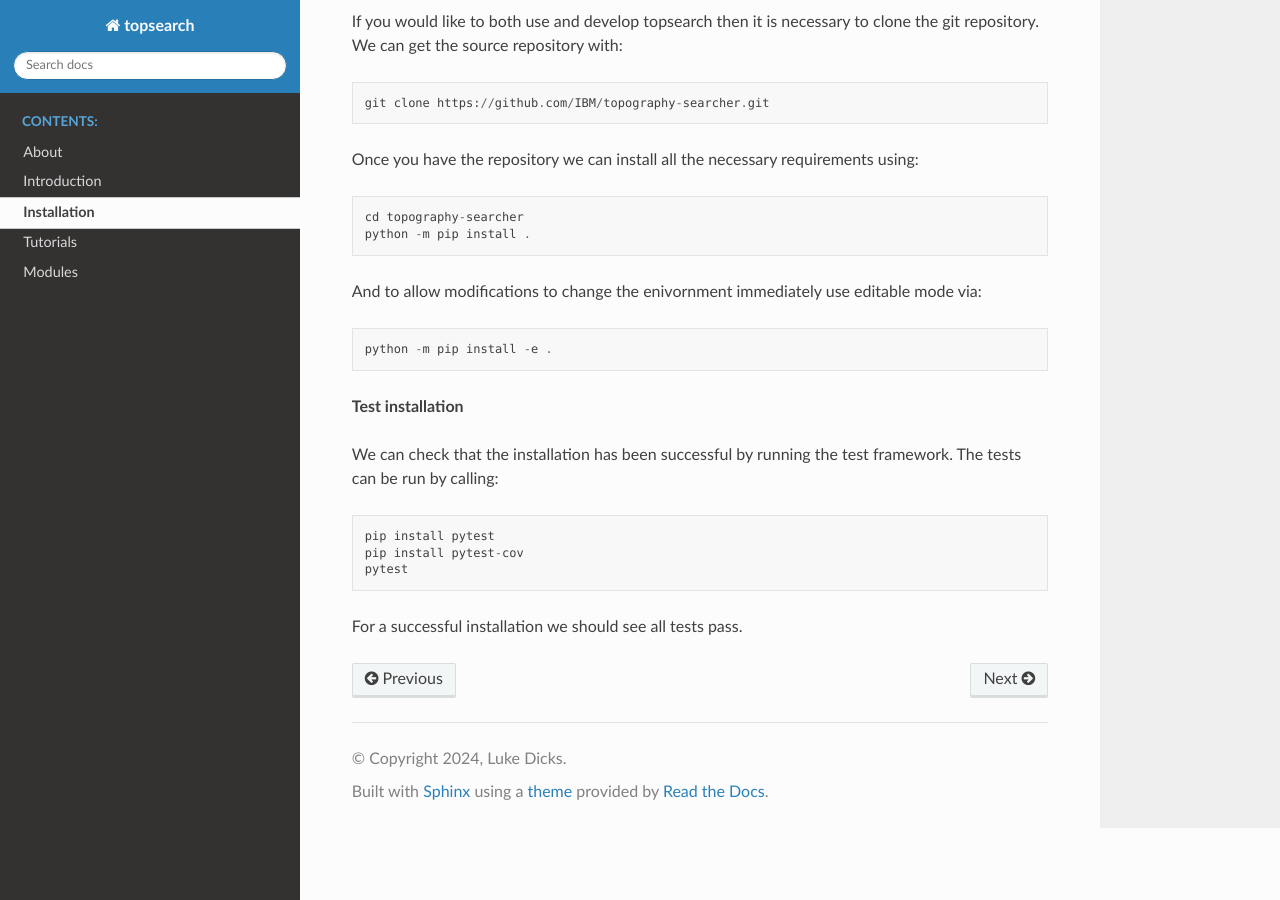
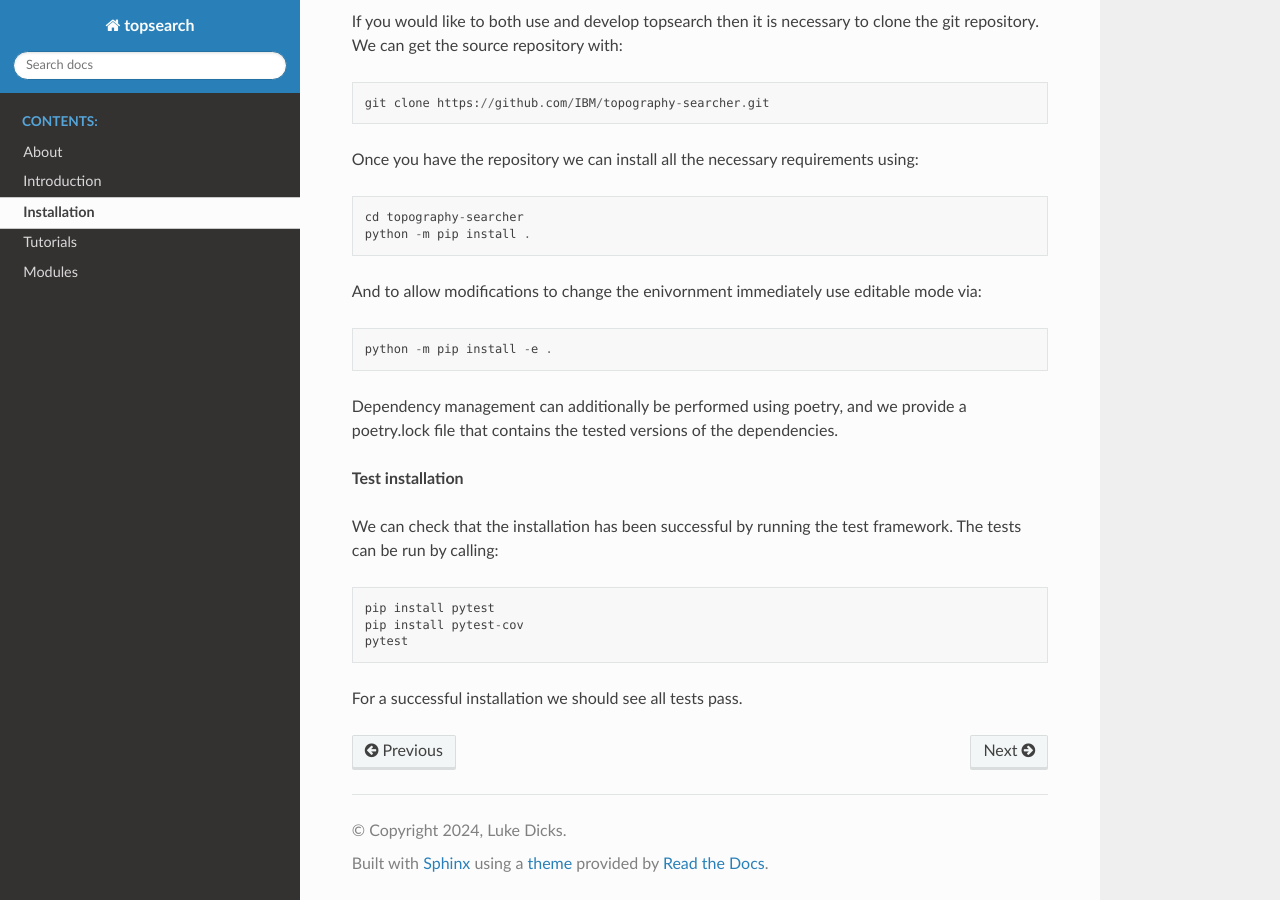
Before and after one commit to IBM/topography-searcher, a Sphinx documentation site: the page built from docs/source/installation.rst, in a window 1280 px wide and 900 px high, scrolled down 505 px. Built offline with Sphinx 7.4.7 and the Read the Docs theme 2.0.0, drawn with Linux system fonts in a browser that asks for light colours.

Commit message:
Updating installation information

```diff
--- a/docs/source/installation.rst
+++ b/docs/source/installation.rst
@@ -29,6 +29,9 @@ And to allow modifications to change the enivornment immediately use editable mo
 
     python -m pip install -e .
 
+Dependency management can additionally be performed using poetry, and we provide a
+poetry.lock file that contains the tested versions of the dependencies.
+
 **Test installation**
 
 We can check that the installation has been successful by running the test framework.
```
Also changed, not shown: README.md (+2 -0 lines).
